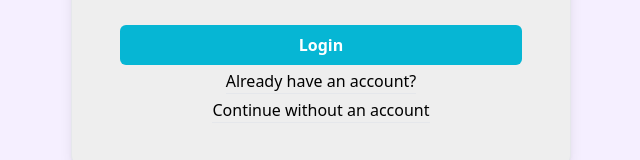
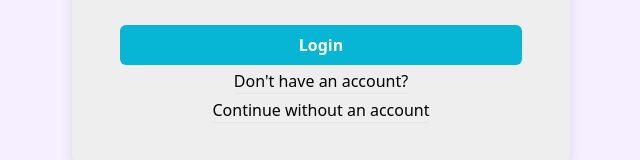
Before and after one commit to arjuncodes05/writeItUp, a React (Vite) app: page /login in a window 1280 px wide. Shown: the part 526-686 px from the top of the page, without its empty margins (319-959 px from the left). Built offline with nearby package versions, Linux system fonts and the light colour scheme; no server answers.

Commit message:
bug fixes

```diff
--- a/src/components/LoginAndSignup/Button.jsx
+++ b/src/components/LoginAndSignup/Button.jsx
@@ -9,7 +9,7 @@ function Button({text}) {
     <div className='w-full flex flex-col justify-center items-center gap-1 py-2 mt-4 px-4 bg-primary'>
         <button className='w-full text-center rounded-md p-2 bg-cyan-500 hover:bg-cyan-600 font-semibold text-white'>{text}</button>
         <div className='flex flex-col justify-center items-center border-b hover:border-blue-500'>
-            <p>{text === 'Signup' || 'Signing up' ? <Link to='/login'>Already have an account?</Link> : <Link to='/signup'>Don't have an account?</Link> }</p>
+            <p>{text === 'Signup' || text === 'Signing up' ? <Link to='/login'>Already have an account?</Link> : <Link to='/signup'>Don't have an account?</Link> }</p>
         </div>
         <div className='flex flex-col justify-center items-center border-b hover:border-blue-500'>
             <Link className='' to='/' >Continue without an account</Link>
```
